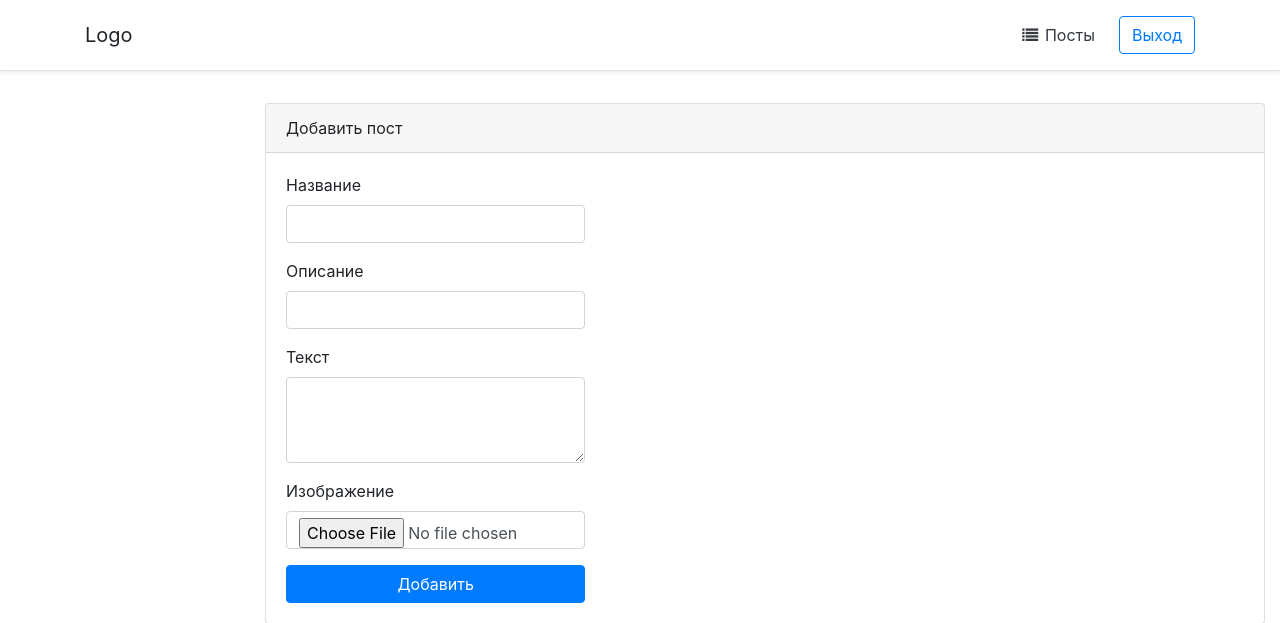
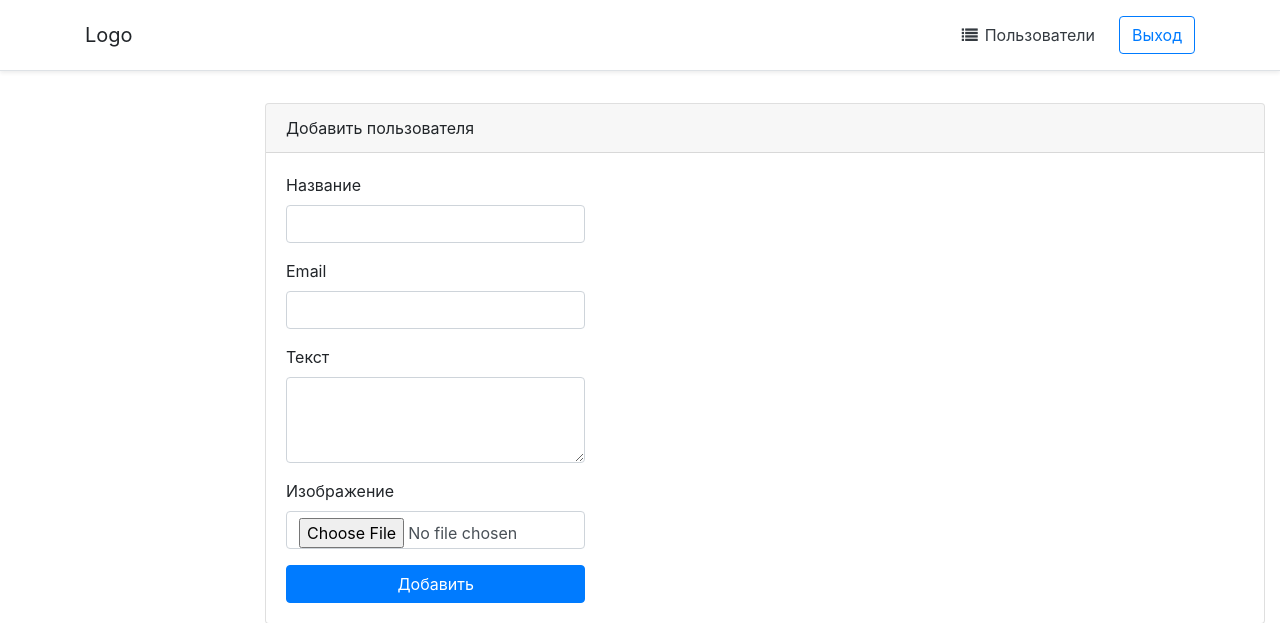
Before and after one commit to heartbreaks/vigilant-octo-computing-machine, a PHP site: page /admin/add in a window 1280 px wide. Shown: the top 623 px of the page. Run offline with PHP 8.4, Linux system fonts and the light colour scheme; the visitor is signed in with stand-in values (Sample User, id 1).

Commit message:
chore: added shiet

```diff
--- a/application/controllers/AdminController.php
+++ b/application/controllers/AdminController.php
@@ -40,7 +40,7 @@ class AdminController extends Controller {
 			$this->model->postUploadImage($_FILES['img']['tmp_name'], $id);
 			$this->view->message('success', 'Пост добавлен');
 		}
-		$this->view->render('Добавить пост');
+		$this->view->render('Добавить пользователя');
 	}
 
 	public function editAction() {
@@ -60,7 +60,7 @@ class AdminController extends Controller {
 		$vars = [
 			'data' => $this->model->postData($this->route['id'])[0],
 		];
-		$this->view->render('Редактировать пост', $vars);
+		$this->view->render('Редактировать пользователя', $vars);
 	}
 
 	public function deleteAction() {
@@ -83,6 +83,6 @@ class AdminController extends Controller {
 			'pagination' => $pagination->get(),
 			'list' => $mainModel->postsList($this->route),
 		];
-		$this->view->render('Посты', $vars);
+		$this->view->render('Пользователи', $vars);
 	}
 }
--- a/application/models/Admin.php
+++ b/application/models/Admin.php
@@ -21,15 +21,11 @@ class Admin extends Model {
 	public function postValidate($post, $type) {
 		$nameLen = iconv_strlen($post['name']);
 		$descriptionLen = iconv_strlen($post['description']);
-		$textLen = iconv_strlen($post['text']);
 		if ($nameLen < 3 or $nameLen > 100) {
 			$this->error = 'Название должно содержать от 3 до 100 символов';
 			return false;
-		} elseif ($descriptionLen < 3 or $descriptionLen > 100) {
-			$this->error = 'Описание должно содержать от 3 до 100 символов';
-			return false;
-		} elseif ($textLen < 10 or $textLen > 5000) {
-			$this->error = 'Текст должнен содержать от 10 до 5000 символов';
+		} elseif ($descriptionLen < 3 or $descriptionLen > 300) {
+			$this->error = 'Описание должно содержать от 3 до 300 символов';
 			return false;
 		}
 
@@ -45,9 +41,10 @@ class Admin extends Model {
 			'id' => '',
 			'name' => $post['name'],
 			'description' => $post['description'],
-			'text' => $post['text'],
+            'created_at' =>  date('Y/m/d'),
+			'email' => $post['email'],
 		];
-		$this->db->query('INSERT INTO posts VALUES (:id, :name, :description, :text)', $params);
+		$this->db->query('INSERT INTO users VALUES (:id, :name, :description, :created_at,  :email)', $params);
 		return $this->db->lastInsertId();
 	}
 
@@ -56,9 +53,9 @@ class Admin extends Model {
 			'id' => $id,
 			'name' => $post['name'],
 			'description' => $post['description'],
-			'text' => $post['text'],
+			'email' => $post['email'],
 		];
-		$this->db->query('UPDATE posts SET name = :name, description = :description, text = :text WHERE id = :id', $params);
+		$this->db->query('UPDATE users SET name = :name, description = :description, email = :email WHERE id = :id', $params);
 	}
 
 	public function postUploadImage($path, $id) {
@@ -72,14 +69,14 @@ class Admin extends Model {
 		$params = [
 			'id' => $id,
 		];
-		return $this->db->column('SELECT id FROM posts WHERE id = :id', $params);
+		return $this->db->column('SELECT id FROM users WHERE id = :id', $params);
 	}
 
 	public function postDelete($id) {
 		$params = [
 			'id' => $id,
 		];
-		$this->db->query('DELETE FROM posts WHERE id = :id', $params);
+		$this->db->query('DELETE FROM users WHERE id = :id', $params);
 		unlink('C:\OSPanel\domains\php-blog-master\public\materials\\'.$id.'.jpg');
 	}
 
@@ -87,7 +84,7 @@ class Admin extends Model {
 		$params = [
 			'id' => $id,
 		];
-		return $this->db->row('SELECT * FROM posts WHERE id = :id', $params);
+		return $this->db->row('SELECT * FROM users WHERE id = :id', $params);
 	}
 
 }
--- a/application/models/Main.php
+++ b/application/models/Main.php
@@ -25,7 +25,7 @@ class Main extends Model {
 	}
 
 	public function postsCount() {
-		return $this->db->column('SELECT COUNT(id) FROM posts');
+		return $this->db->column('SELECT COUNT(id) FROM users');
 	}
 
 	public function postsList($route) {
@@ -34,7 +34,7 @@ class Main extends Model {
 			'max' => $max,
 			'start' => ((($route['page'] ?? 1) - 1) * $max),
 		];
-		return $this->db->row('SELECT * FROM posts ORDER BY id DESC LIMIT :start, :max', $params);
+		return $this->db->row('SELECT * FROM users ORDER BY id DESC LIMIT :start, :max', $params);
 	}
 
 }
--- a/application/views/admin/add.php
+++ b/application/views/admin/add.php
@@ -11,12 +11,12 @@
                                 <input class="form-control" type="text" name="name">
                             </div>
                             <div class="form-group">
-                                <label>Описание</label>
-                                <input class="form-control" type="text" name="description">
+                                <label>Email</label>
+                                <input class="form-control" type="email" name="email">
                             </div>
                             <div class="form-group">
                                 <label>Текст</label>
-                                <textarea class="form-control" rows="3" name="text"></textarea>
+                                <textarea class="form-control" rows="3" name="description"></textarea>
                             </div>
                             <div class="form-group">
                                 <label>Изображение</label>
--- a/application/views/admin/edit.php
+++ b/application/views/admin/edit.php
@@ -11,12 +11,12 @@
                                 <input class="form-control" type="text" value="<?php echo htmlspecialchars($data['name'], ENT_QUOTES); ?>" name="name">
                             </div>
                             <div class="form-group">
-                                <label>Описание</label>
-                                <input class="form-control" type="text" value="<?php echo htmlspecialchars($data['description'], ENT_QUOTES); ?>" name="description">
+                                <label>email</label>
+                                <input class="form-control" type="email" value="<?php echo htmlspecialchars($data['email'], ENT_QUOTES); ?>" name="email">
                             </div>
                             <div class="form-group">
                                 <label>Текст</label>
-                                <textarea class="form-control" rows="3" name="text"><?php echo htmlspecialchars($data['text'], ENT_QUOTES); ?></textarea>
+                                <textarea class="form-control" rows="3" name="description"><?php echo htmlspecialchars($data['description'], ENT_QUOTES); ?></textarea>
                             </div>
                             <div class="form-group">
                                 <label>Изображение</label>
--- a/application/views/layouts/admin.php
+++ b/application/views/layouts/admin.php
@@ -25,7 +25,7 @@
                 <nav class="my-2 my-md-0 mr-md-3">
                     <a class="p-2 text-dark" href="/admin/posts">
                         <i class="fa fa-fw fa-list"></i>
-                        <span class="nav-link-text">Посты</span>
+                        <span class="nav-link-text">Пользователи</span>
                     </a>
                 </nav>
                 <a href="/admin/logout" class="btn btn-outline-primary">Выход</a>
```
Also changed, not shown: application/views/admin/posts.php (+7 -6 lines), application/views/main/index.php (+3 -4 lines), application/views/main/post.php (+3 -4 lines), public/materials/2.jpg.
